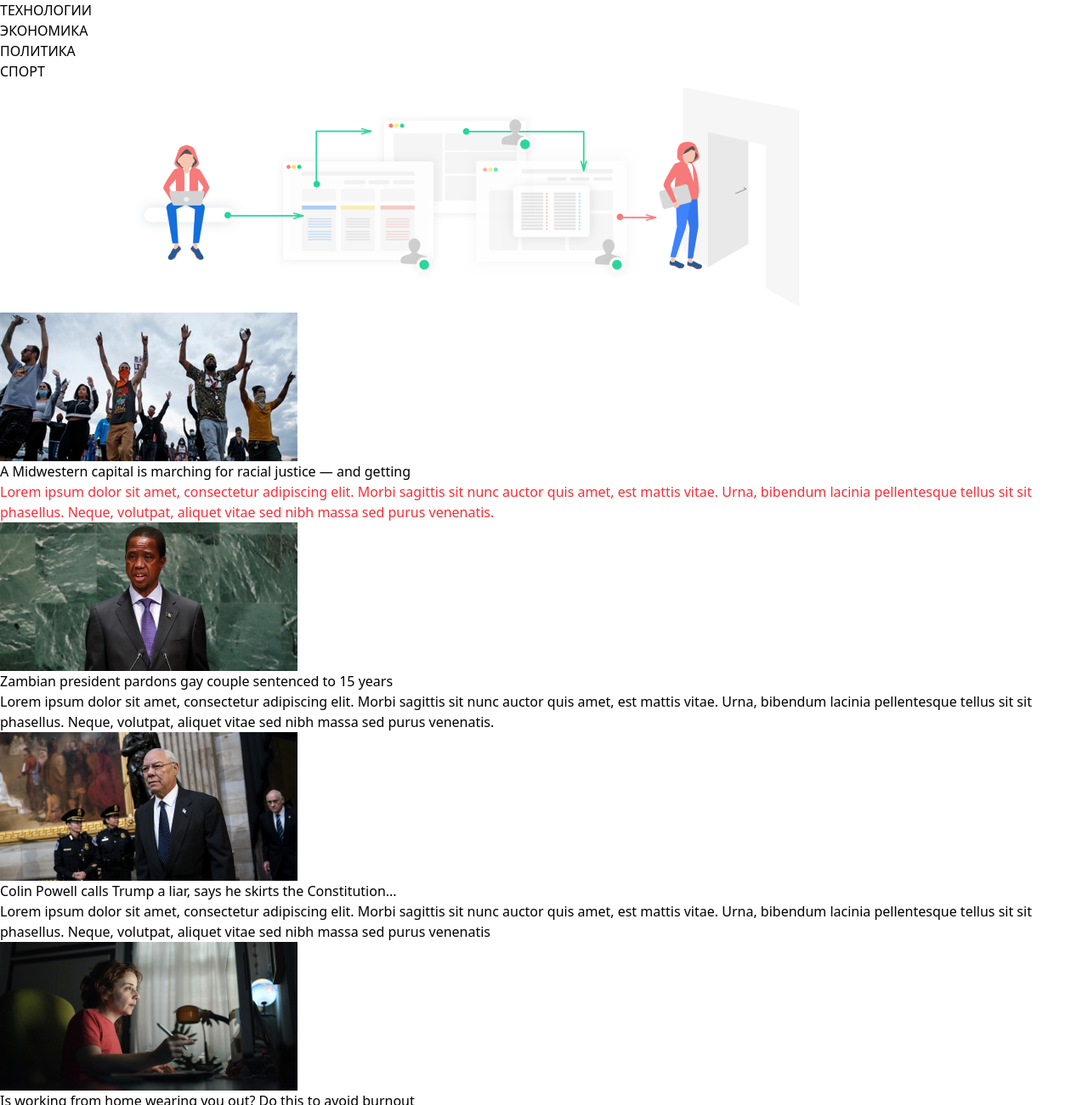
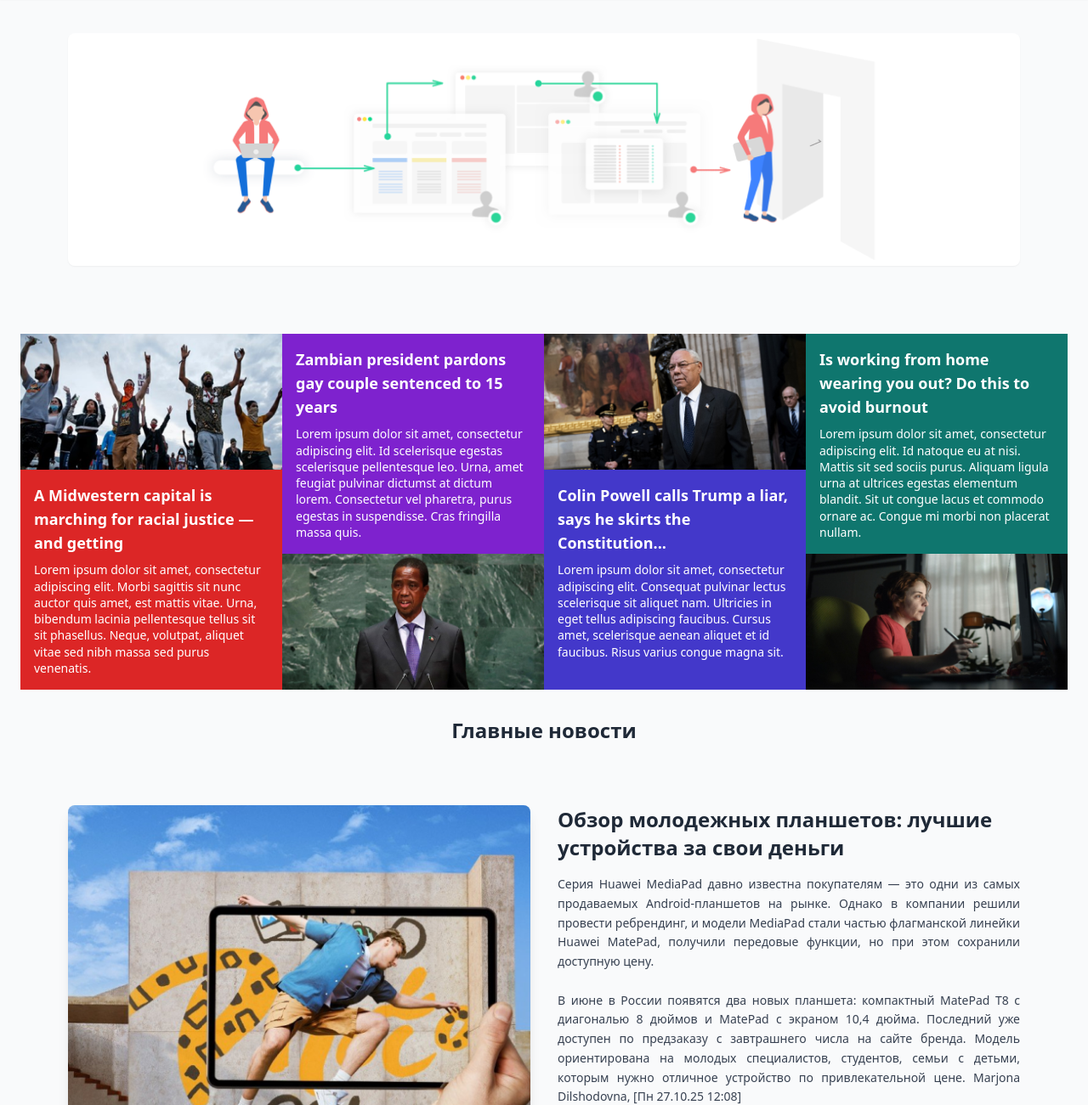
Before and after one commit to marjona-me/TNW, a plain HTML site: page index.html in a window 1280 px wide. Shown: the part 60-1361 px from the top of the page at 85% size. Drawn offline with nearby package versions, Linux system fonts and the light colour scheme.

Commit message:
Update index.html

```diff
--- a/index.html
+++ b/index.html
@@ -1,109 +1,212 @@
 <!DOCTYPE html>
-<html lang="en">
+    <html lang="ru">
       <head>
-    <meta charset="UTF-8">
-    <meta name="viewport" content="width=device-width, initial-scale=1.0">
-    <title>Document</title>
-      <script src="https://cdn.jsdelivr.net/npm/@tailwindcss/browser@4"></script>
+        <meta charset="UTF-8" />
+        <meta name="viewport" content="width=device-width, initial-scale=1.0" />
+        <title>TNW — The News Web</title>
+        <script src="https://cdn.tailwindcss.com"></script>
       </head>
-<body>
-     <!-- header start -->
-       <header class="header">
-      <div class="container">
-        <nav class="header__nav">
-          <div class="header__logo">
-            <img class="image" src="./img/header logo .png" alt=""  width: 150;
-height: 71;/>
+      <body class="bg-gray-50 text-gray-800 font-sans">
+        <!-- HEADER -->
+        <header class="bg-white shadow-sm">
+          <div
+            class="max-w-6xl mx-auto flex justify-between items-center py-4 px-4"
+          >
+            <div class="flex items-center space-x-2">
+              <img src="./img/header logo .png" alt="TNW Logo" class="w-14" />
+              <!-- <span class="text-2xl font-bold text-red-600">THE NEWS WEB</span> -->
             </div>
-
-          <ul class="header__lists">
-            <li>
-              <a href="">ОБЩЕСТВО</a>
-            </li>
-            <li>
-              <a href="">ТЕХНОЛОГИИ</a>
-            </li>
-            <li>
-              <a href="">ЭКОНОМИКА</a>
-            </li>
-            <li>
-              <a href="">ПОЛИТИКА</a>
-            </li>
-            <li>
-              <a href="">СПОРТ</a>
-            </li>
+            <nav>
+              <ul
+                class="flex flex-wrap gap-6 text-gray-700 font-medium text-sm"
+              >
+                <li><a href="#" class="hover:text-red-600">ОБЩЕСТВО</a></li>
+                <li><a href="#" class="hover:text-red-600">ТЕХНОЛОГИИ</a></li>
+                <li><a href="#" class="hover:text-red-600">ЭКОНОМИКА</a></li>
+                <li><a href="#" class="hover:text-red-600">ПОЛИТИКА</a></li>
+                <li><a href="#" class="hover:text-red-600">СПОРТ</a></li>
               </ul>
             </nav>
           </div>
+        </header>
 
-        <div class="header__picture">
-            <img src="./img/header picture.png" alt="">
+        <!-- Header IMAGE -->
+        <section class="max-w-6xl mx-auto py-10 px-4 flex justify-center">
+          <img
+            src="./img/header picture.png"
+            alt="Top illustration"
+            class="w-full rounded-lg shadow-sm"
+          />
+        </section>
+
+        <!-- Main start -->
+        <!-- <section
+          class="max-w-6xl mx-auto px-4 grid md:grid-cols-4 gap-4 text-white"
+        >
+          <div class="bg-red-600 p-5 rounded-md shadow-md">
+            <h3 class="font-semibold text-lg mb-2">
+              A Midwestern capital is marching for racial justice — and getting
+            </h3>
+            <p class="text-sm">
+              Lorem ipsum dolor sit amet, consectetur adipiscing elit. Morbi
+              sagittis...
+            </p>
           </div>
+          <div class="bg-purple-700 p-5 rounded-md shadow-md">
+            <h3 class="font-semibold text-lg mb-2">
+              Zambian president pardons gay couple sentenced to 15 years
+            </h3>
+            <p class="text-sm">
+              Lorem ipsum dolor sit amet, consectetur adipiscing elit. Sed
+              euismod...
+            </p>
+          </div>
+          <div class="bg-blue-900 p-5 rounded-md shadow-md">
+            <h3 class="font-semibold text-lg mb-2">
+              Colin Powell calls Trump a liar, says he skirts the Constitution
+            </h3>
+            <p class="text-sm">
+              Lorem ipsum dolor sit amet, consectetur adipiscing elit. Ut
+              luctus...
+            </p>
+          </div>
+          <div class="bg-green-600 p-5 rounded-md shadow-md">
+            <h3 class="font-semibold text-lg mb-2">
+              Is working from home wearing you out? Do this to avoid burnout
+            </h3>
+            <p class="text-sm">
+              Lorem ipsum dolor sit amet, consectetur adipiscing elit.
+              Suspendisse...
+            </p>
+          </div>
+        </section> -->
 
-     <!-- header end -->
+<section class="container mx-auto mt-10 px-6">
+  <div class="grid grid-cols-1 lg:grid-cols-4 ">
 
-
-     <!-- main start -->
-      <main class="main">
-        <div class="main__content">
-              <div class="main__content__desc">
-              <div class="main__desc">
-                <img src="./img/item1.png" alt="">
-                <div class="main__desc__item">
-                  <h4>A Midwestern capital is marching for racial justice — and getting</h4>
-                  <p class="text-red-500">Lorem ipsum dolor sit amet, consectetur adipiscing elit. Morbi sagittis sit nunc auctor quis amet, est mattis vitae. Urna, bibendum lacinia pellentesque tellus sit sit phasellus. Neque, volutpat, aliquet vitae sed nibh massa sed purus venenatis.</p>
-                </div>
-              </div>
-              <div class="main__desc">
-                <img src="./img/item2.png" alt="">
-                <div class="main__desc__item">
-                  <h4>Zambian president pardons gay couple sentenced to 15 years</h4>
-                  <p>Lorem ipsum dolor sit amet, consectetur adipiscing elit. Morbi sagittis sit nunc auctor quis amet, est mattis vitae. Urna, bibendum lacinia pellentesque tellus sit sit phasellus. Neque, volutpat, aliquet vitae sed nibh massa sed purus venenatis.</p>
-                </div>
-              </div>
-              <div class="main__desc">
-                <img src="./img/item3.png" alt="">
-                <div class="main__desc__item">
-                  <h4>Colin Powell calls Trump a liar, says he skirts the Constitution...</h4>
-                  <p>Lorem ipsum dolor sit amet, consectetur adipiscing elit. Morbi sagittis sit nunc auctor quis amet, est mattis vitae. Urna, bibendum lacinia pellentesque tellus sit sit phasellus. Neque, volutpat, aliquet vitae sed nibh massa sed purus venenatis</p>
-                </div>
-              </div>
-              <div class="main__desc">
-                <img src="./img/item4.png" alt="">
-                <div class="main__desc__item">
-                  <h4>Is working from home wearing you out? Do this to avoid burnout</h4>
-                  <p>Lorem ipsum dolor sit amet, consectetur adipiscing elit. Morbi sagittis sit nunc auctor quis amet, est mattis vitae. Urna, bibendum lacinia pellentesque tellus sit sit phasellus. Neque, volutpat, aliquet vitae sed nibh massa sed purus venenatis</p>
-                </div>
-              </div>
+    <!-- 1-ustun -->
+    <div class="flex flex-col bg-red-600 text-white">
+      <img src="./img/item1.png" alt="" class="w-full h-40 object-cover">
+      <div class="p-4">
+        <h3 class="font-bold text-lg mb-2">A Midwestern capital is marching for racial justice — and getting</h3>
+        <p class="text-sm leading-snug">
+          Lorem ipsum dolor sit amet, consectetur adipiscing elit. Morbi sagittis sit nunc auctor quis amet, est mattis vitae. Urna, bibendum lacinia pellentesque tellus sit sit phasellus. Neque, volutpat, aliquet vitae sed nibh massa sed purus venenatis.
+        </p>
       </div>
     </div>
 
-
-     </main>
-
-     <!-- main end -->
-
-     <div class="text">
-        <h3>Главные новости</h3>
+    <!-- 2-ustun -->
+    <div class="flex flex-col-reverse bg-purple-700 text-white">
+      <img src="./img/item2.png" alt="" class="w-full h-40 object-cover">
+      <div class="p-4">
+        <h3 class="font-bold text-lg mb-2">Zambian president pardons gay couple sentenced to 15 years</h3>
+        <p class="text-sm leading-snug">
+          Lorem ipsum dolor sit amet, consectetur adipiscing elit. Id scelerisque egestas scelerisque pellentesque leo. Urna, amet feugiat pulvinar dictumst at dictum lorem. Consectetur vel pharetra, purus egestas in suspendisse. Cras fringilla massa quis.
+        </p>
+      </div>
     </div>
 
-      <!-- <div class="main__content2">
-          <div class="main__content__blog">
-            <img src="./img/picture.png" alt="">
+    <!-- 3-ustun -->
+    <div class="flex flex-col bg-indigo-700 text-white">
+      <img src="./img/item3.png" alt="" class="w-full h-40 object-cover">
+      <div class="p-4">
+        <h3 class="font-bold text-lg mb-2">Colin Powell calls Trump a liar, says he skirts the Constitution...</h3>
+        <p class="text-sm leading-snug">
+         Lorem ipsum dolor sit amet, consectetur adipiscing elit. Consequat pulvinar lectus scelerisque sit aliquet nam. Ultricies in eget tellus adipiscing faucibus. Cursus amet, scelerisque aenean aliquet et id faucibus. Risus varius congue magna sit.
+        </p>
       </div>
-            <div class="main__content__text">
-            <h3>Обзор молодежных планшетов: лучшие устройства за свои деньги</h3>
-            <p>Серия Huawei MediaPad давно известна покупателям - это одни из самых продаваемых Android-планшетов на рынке. Однако в компании решили провести ребрендинг, и модели MediaPad стали частью флагманской линейки Huawei MatePad, получили передовые функции, но при этом сохранили доступную цену.
- В июне в России появятся два новых планшета: компактный MatePad T8 с диагональю 8 дюймов и MatePad с экраном 10,4 дюйма. Последний уже доступен по предзаказу с завтрашнего числа на сайте бренда. Модель ориентирована на молодых специалистов, студентов, семьи с детьми, которым нужно отличное устройство по привлекательной цене. Давайте разберемся, почему Huawei MatePad является одним из лучших предложений на рынке. Huawei MatePad выполнен из стекловолокна и поликарбоната: для прочности корпус имеет алюминиевую рамку. При диагонали экрана в 10,4 дюйма планшет весит всего 450 г и его толщина составляет 7,35 мм. Для сравнения Huawei MediaPad M5 Lite весил 475 г, его диагональ была меньше - 10,1 дюйма, а толщина составляла 7,7 мм...</p>
     </div>
-            </div> -->
+
+    <!-- 4-ustun -->
+    <div class="flex flex-col-reverse bg-teal-700 text-white">
+      <img src="./img/item4.png" alt="" class="w-full h-40 object-cover">
+      <div class="p-4">
+        <h3 class="font-bold text-lg mb-2">Is working from home wearing you out? Do this to avoid burnout</h3>
+        <p class="text-sm leading-snug">
+          Lorem ipsum dolor sit amet, consectetur adipiscing elit. Id natoque eu at nisi. Mattis sit sed sociis purus. Aliquam ligula urna at ultrices egestas elementum blandit. Sit ut congue lacus et commodo ornare ac. Congue mi morbi non placerat nullam.
+        </p>
+      </div>
+    </div>
+
+  </div>
+</section>
 
 
 
 
-     <!-- footer start -->
+            <main class="container mx-auto px-4 py-8">
+    <h2 class="text-2xl font-bold text-center mb-6">Главные новости</h2>
 
-     <!-- footer end -->
+        <section
+          class="max-w-6xl mx-auto flex flex-col md:flex-row items-start gap-8 px-4 py-12"
+        >
 
+          <div class="md:w-1/2 w-full">
+            <img
+              src="./img/picture.png"
+              alt="Tablet image"
+              class="w-full rounded-lg shadow-lg"
+            />
+          </div>
+
+
+          <div class="md:w-1/2 w-full">
+            <h3 class="text-2xl font-semibold mb-4 leading-snug">
+              Обзор молодежных планшетов: лучшие устройства за свои деньги
+            </h3>
+            <p class="text-gray-700 leading-relaxed text-justify text-sm">
+              Серия Huawei MediaPad давно известна покупателям — это одни из
+              самых продаваемых Android-планшетов на рынке. Однако в компании
+              решили провести ребрендинг, и модели MediaPad стали частью
+              флагманской линейки Huawei MatePad, получили передовые функции, но
+              при этом сохранили доступную цену.
+              <br /><br />
+              В июне в России появятся два новых планшета: компактный MatePad T8
+              с диагональю 8 дюймов и MatePad с экраном 10,4 дюйма. Последний
+              уже доступен по предзаказу с завтрашнего числа на сайте бренда.
+              Модель ориентирована на молодых специалистов, студентов, семьи с
+              детьми, которым нужно отличное устройство по привлекательной цене.
+              Marjona Dilshodovna, [Пн 27.10.25 12:08]
+              <br /><br />
+              Huawei MatePad выполнен из стекловолокна и поликарбоната: для
+              прочности корпус имеет алюминиевую рамку. При диагонали экрана в
+              10,4 дюйма планшет весит всего 450 г и его толщина составляет 7,35
+              мм. Для сравнения Huawei MediaPad M5 Lite весил 475 г, его
+              диагональ была меньше — 10,1 дюйма, а толщина составляла 7,7 мм...
+            </p>
+          </div>
+        </section>
+        <!-- Main end -->
+
+        <!-- Footer start-->
+        <footer class="bg-gray-900  mt-12 py-6">
+          <div
+            class="max-w-6xl mx-auto px-4 flex flex-col md:flex-row items-center justify-between gap-4"
+          >
+
+            <div class="flex items-center space-x-3">
+              <img
+                src="./img/header logo .png"
+                alt="TNW Logo"
+                class="w-24 h-auto"
+              />
+              <!-- <span class="text-xl font-bold">THE NEWS WEB</span> -->
+            </div>
+
+            <ul
+              class="flex flex-wrap justify-center gap-4 text-sm font-medium text-gray-300"
+            >
+              <li><a href="#" class="hover:text-red">СПЕЦПРОЕКТ</a></li>
+              <li><a href="#" class="hover:text-white">ОБЩЕСТВО</a></li>
+              <li><a href="#" class="hover:text-white">ТЕХНОЛОГИИ</a></li>
+              <li><a href="#" class="hover:text-white">ЭКОНОМИКА</a></li>
+              <li><a href="#" class="hover:text-white">ПОЛИТИКА</a></li>
+              <li><a href="#" class="hover:text-white">СПОРТ</a></li>
+            </ul>
+          </div>
+        </footer>
+        <!-- Footer end -->
       </body>
     </html>
+  </body>
+</html>
```
Lines whose indentation alone changed are shown as unchanged.
